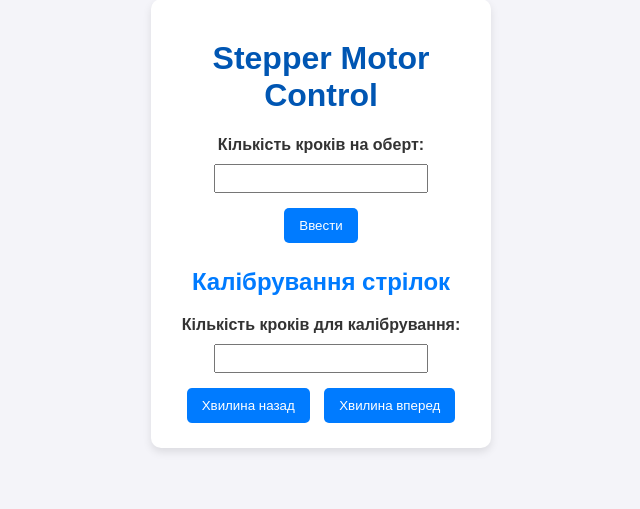
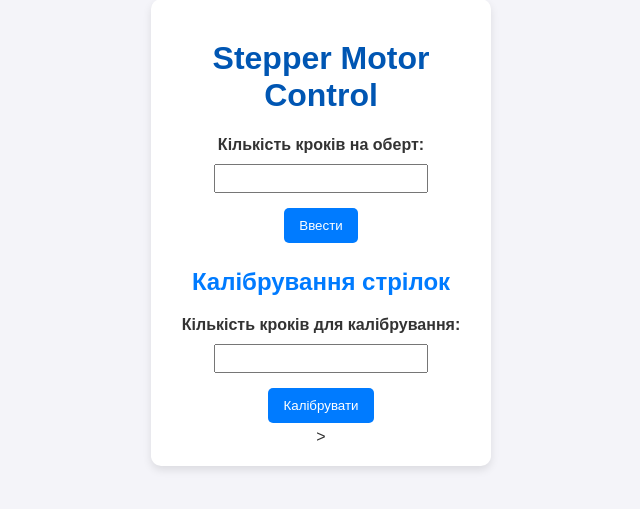
Before and after one commit to mashapresident/time, a Flask app: page / in a window 1280 px wide. Shown: the part 51-560 px from the top of the page, without its empty margins (319-959 px from the left). Run offline with Flask 3, Linux system fonts and the light colour scheme; parts of the project's set-up code (start-up, migrations or seed data) failed here and were passed over.

Commit message:
gpio cleanup

```diff
--- a/main.py
+++ b/main.py
@@ -17,15 +17,13 @@ def index():
 def set_steps():
     steps_per_revolution = int(request.form['steps_per_revolution'])
     test2.step()
-    return jsonify({"status": "success", "steps_per_revolution": steps_per_revolution})
+    return jsonify({"status": "success"})
 
 
 @app.route('/calibrate', methods=['POST'])
 def calibrate():
-    direction = int(request.form['direction'])
-    steps = int(request.form['steps'])
-    delay = int(request.form['delay'])
-    step(direction, steps, delay)
+    calibration_steps = int(request.form['calibration_steps'])
+    test2.step()
     return jsonify({"status": "success"})
 
 
--- a/templates/index.html
+++ b/templates/index.html
@@ -19,10 +19,11 @@
 
 
         <h2>Калібрування стрілок</h2>
-        <label for="calibration_steps">Кількість кроків для калібрування:</label>
-        <input type="number" id="calibration_steps" name="calibration_steps">
-        <button onclick="calibrate(0)">Хвилина назад</button>
-        <button onclick="calibrate(1)">Хвилина вперед</button>
+        <form id="calibate_steps" action="/calibrate", method="POST">
+            <label for="calibration_steps">Кількість кроків для калібрування:</label>
+            <input type="number" id="calibration_steps" name="calibration_steps">
+            <button type="submit">Калібрувати</button>
+        </form>>
     </div>
 </body>
 </html>
```
